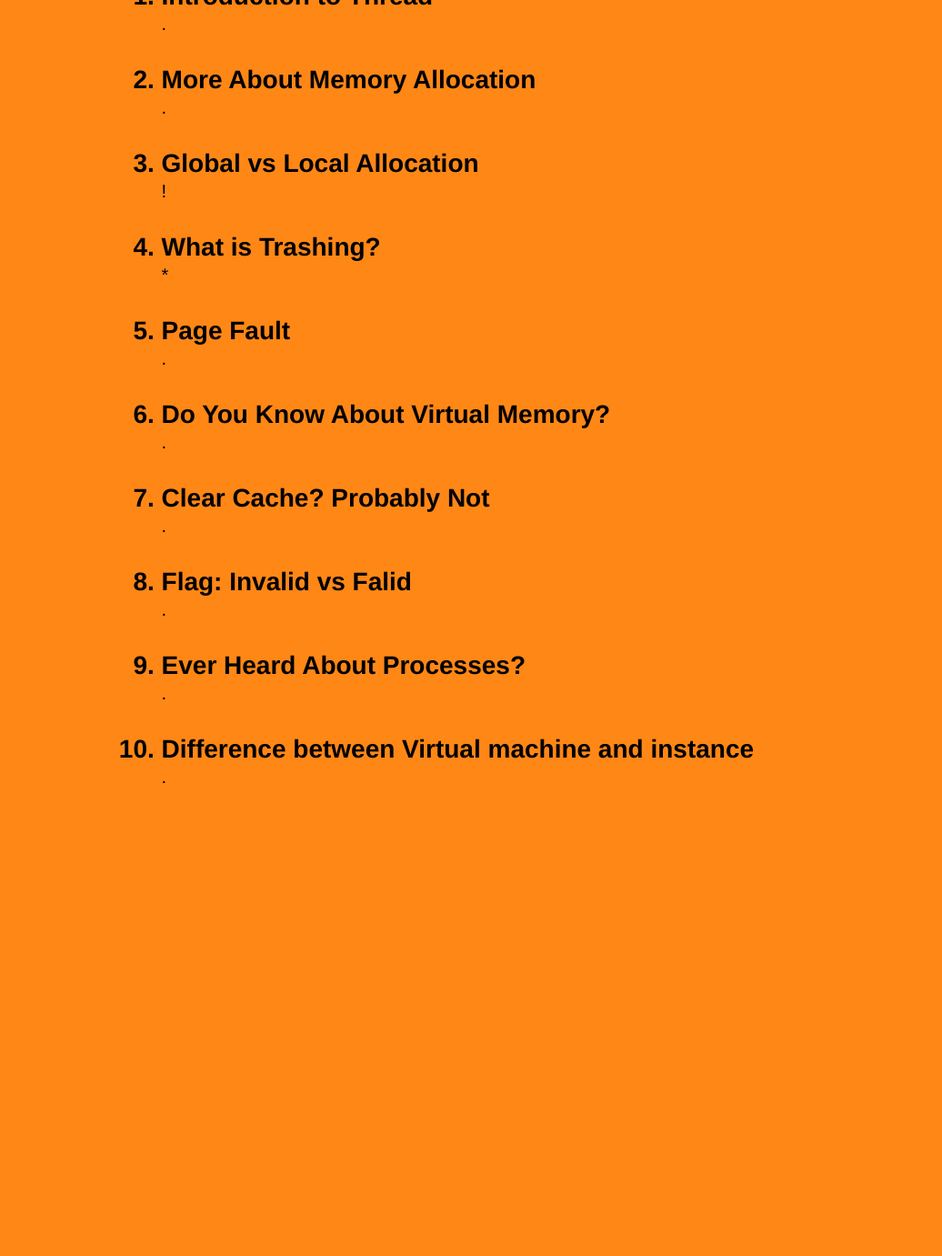
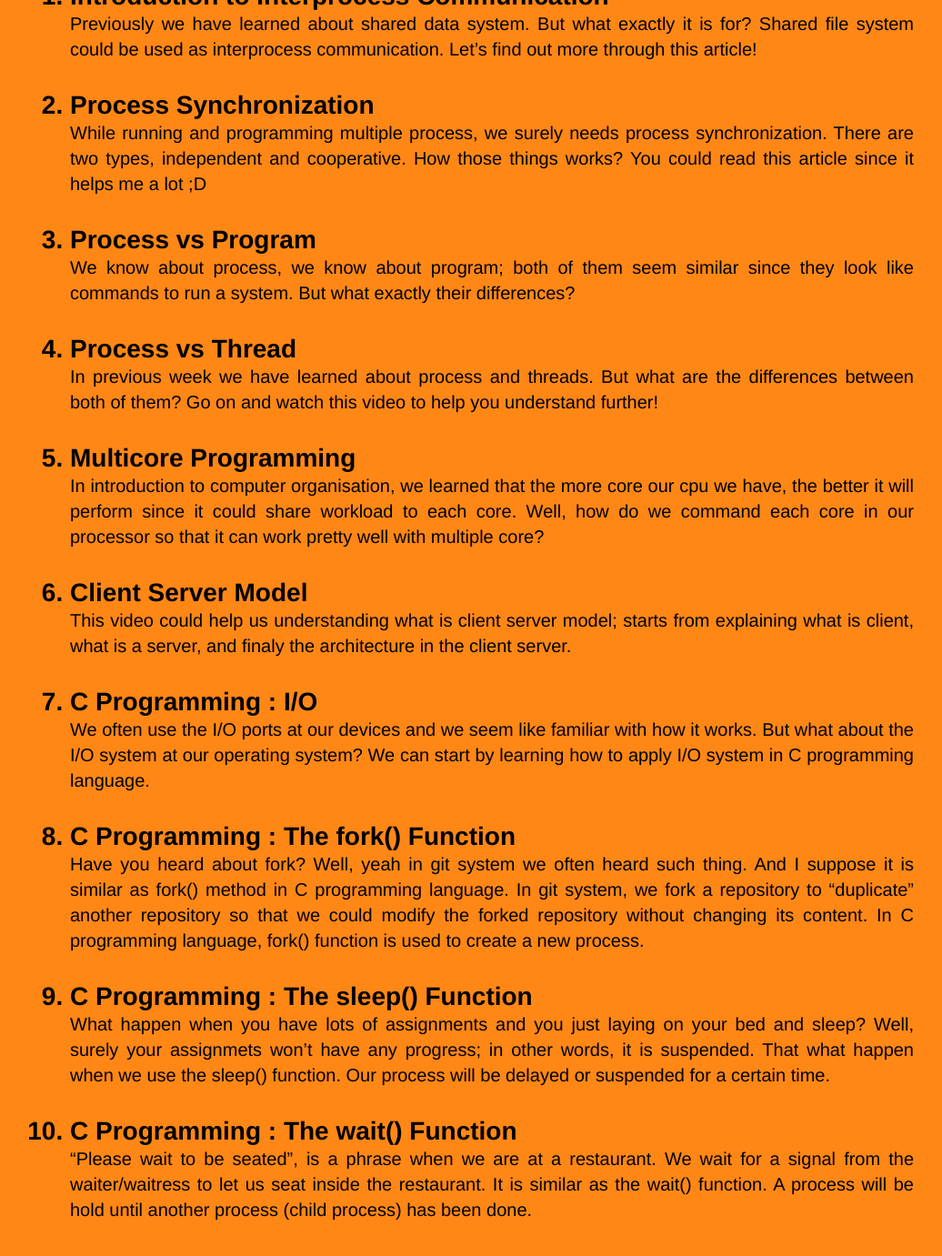
Before and after one commit to FXDROS/os211, a Jekyll site: the page built from w06.md, in a window 1280 px wide and 1400 px high, scrolled down 416 px. Shown: the top 1381 px of the window at 91% size, without its empty margins (119-1155 px from the left). Built offline with Jekyll 4.4.1, drawn with Linux system fonts in a browser that asks for light colours; our own code applies the rules of GitHub Pages for plain Markdown files; before the commit the page ends 1340 px from its top, so only the background shows below that; some of the changed text lies outside the part shown.

Commit message:
OS211 FXDROS

```diff
--- a/TXT/mylog.txt
+++ b/TXT/mylog.txt
@@ -49,3 +49,4 @@ ZCZC W05 45 L08 Trying something : reducing RAM limit
 ZCZC W06 60 L16 Assignment #6
 ZCZC W06 30 L01 Scele related: Pop Quiz
 ZCZC W06 45 L05 GSGS related
+ZCZC W06 120 L16 Assignment #6
--- a/w06.md
+++ b/w06.md
@@ -5,32 +5,32 @@ permalink: /W06/
 
 # Top 10 List of Week 06
 
-1. [Introduction to Thread](https://www.youtube.com/watch?v=LOfGJcVnvAk)<br>
-    .
+1. [Introduction to Interprocess Communication](https://www.w3schools.in/operating-system-tutorial/interprocess-communication-ipc/)<br>
+    Previously we have learned about shared data system. But what exactly it is for? Shared file system could be used as interprocess communication. Let's find out more through this article!
 
-2. [More About Memory Allocation](https://www.cse.iitb.ac.in/~mythili/os/anno_slides/lecture11.pdf)<br>
-   .
+2. [Process Synchronization](https://www.studytonight.com/operating-system/process-synchronization)<br>
+   While running and programming multiple process, we surely needs process synchronization. There are two types, independent and cooperative. How those things works? You could read this article since it helps me a lot ;D
 
-3. [Global vs Local Allocation](https://knowledge.ni.com/KnowledgeArticleDetails?id=kA00Z0000019N6nSAE)<br>
-!
+3. [Process vs Program](https://www.geeksforgeeks.org/difference-between-program-and-process/)<br>
+We know about process, we know about program; both of them seem similar since they look like commands to run a system. But what exactly their differences?
 
-4. [What is Trashing?](https://www.thecrazyprogrammer.com/2019/02/thrashing-in-operating-system-os.html)<br>
-   *
+4. [Process vs Thread](https://www.youtube.com/watch?v=O3EyzlZxx3g)<br>
+   In previous week we have learned about process and threads. But what are the differences between both of them? Go on and watch this video to help you understand further!
 
-5. [Page Fault](https://www.gatevidyalay.com/page-fault-page-replacement-algorithms/)<br>
-   .
+5. [Multicore Programming](https://www.youtube.com/watch?v=dx98pqJvZVk)<br>
+   In introduction to computer organisation, we learned that the more core our cpu we have, the better it will perform since it could share workload to each core. Well, how do we command each core in our processor so that it can work pretty well with multiple core?
 
-6. [Do You Know About Virtual Memory?](https://searchstorage.techtarget.com/definition/virtual-memory)<br>
- .
+6. [Client Server Model](https://www.youtube.com/watch?v=L5BlpPU_muY)<br>
+  This video could help us understanding what is client server model; starts from explaining what is client, what is a server, and finaly the architecture in the client server.
 
-7. [Clear Cache? Probably Not](https://aws.amazon.com/caching/)<br>
-   .
+7. [C Programming : I/O](https://www.youtube.com/watch?v=-LqUMHoBo6o)<br>
+   We often use the I/O ports at our devices and we seem like familiar with how it works. But what about the I/O system at our operating system? We can start by learning how to apply I/O system in C programming language.
 
-8. [Flag: Invalid vs Falid](https://cs.stackexchange.com/questions/66541/what-is-the-need-for-valid-invalid-bit-in-paged-memory-technique)<br>
-   .
+8. [C Programming : The fork() Function](https://www.geeksforgeeks.org/fork-system-call/)<br>
+   Have you heard about fork? Well, yeah in git system we often heard such thing. And I suppose it is similar as fork() method in C programming language. In git system, we fork a repository to "duplicate" another repository so that we could modify the forked repository without changing its content. In C programming language, fork() function is used to create a new process.
 
-9. [Ever Heard About Processes?](https://www.youtube.com/watch?v=PCZ1yxVN4n4)<br>
-   .
+9. [C Programming : The sleep() Function](https://www.youtube.com/watch?v=PzSAhHbKKKw)<br>
+   What happen when you have lots of assignments and you just laying on your bed and sleep? Well, surely your assignmets won't have any progress; in other words, it is suspended. That what happen when we use the sleep() function. Our process will be delayed or suspended for a certain time.
 
-10. [Difference between Virtual machine and instance](https://stackoverflow.com/questions/33074732/difference-between-virtual-machine-and-instance)<br>
-    .
+10. [C Programming : The wait() Function](https://www.youtube.com/watch?v=tcYo6hipaSA)<br>
+    "Please wait to be seated", is a phrase when we are at a restaurant. We wait for a signal from the waiter/waitress to let us seat inside the restaurant. It is similar as the wait() function. A process will be hold until another process (child process) has been done.
```
Also changed, not shown: 6 other files.
